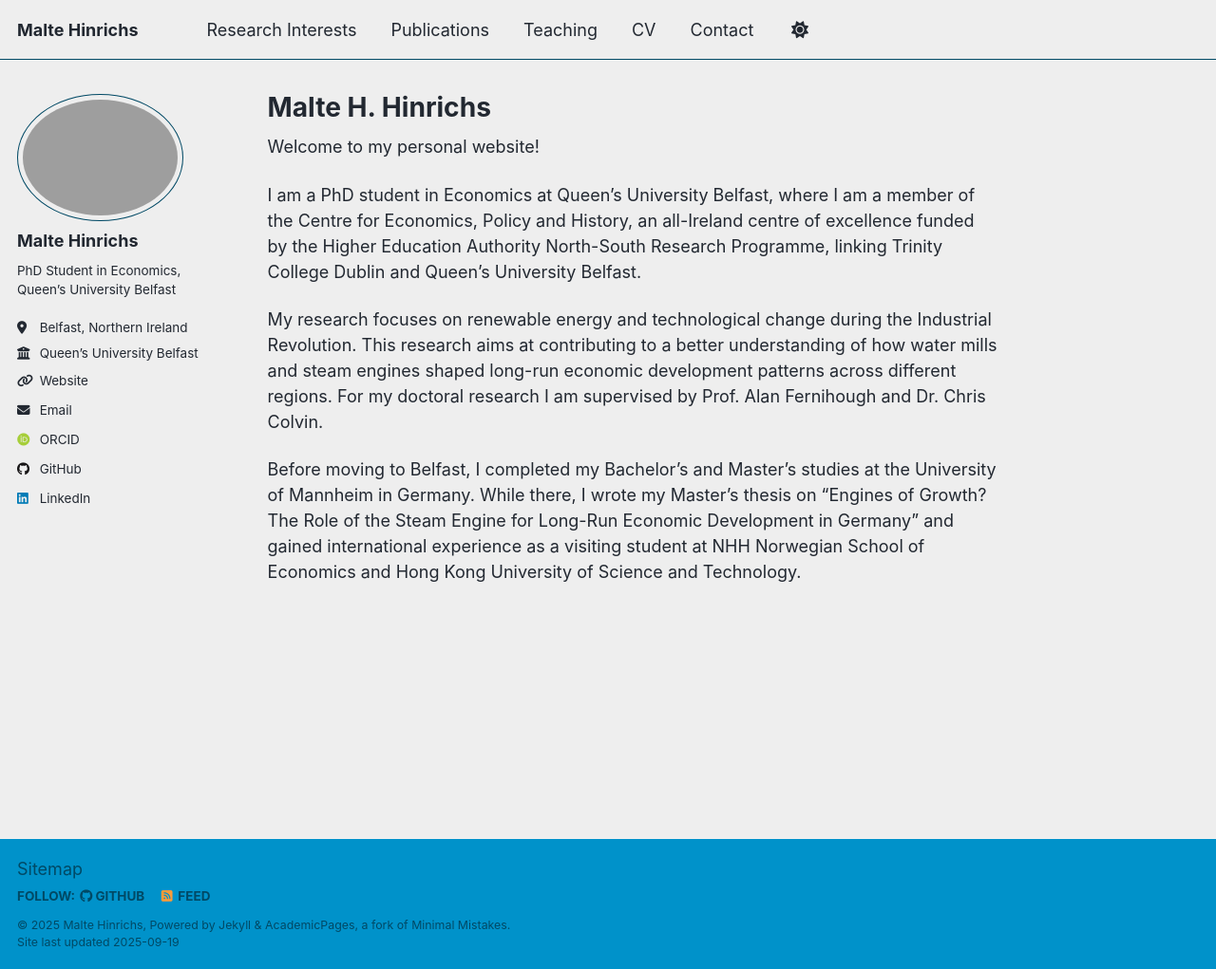
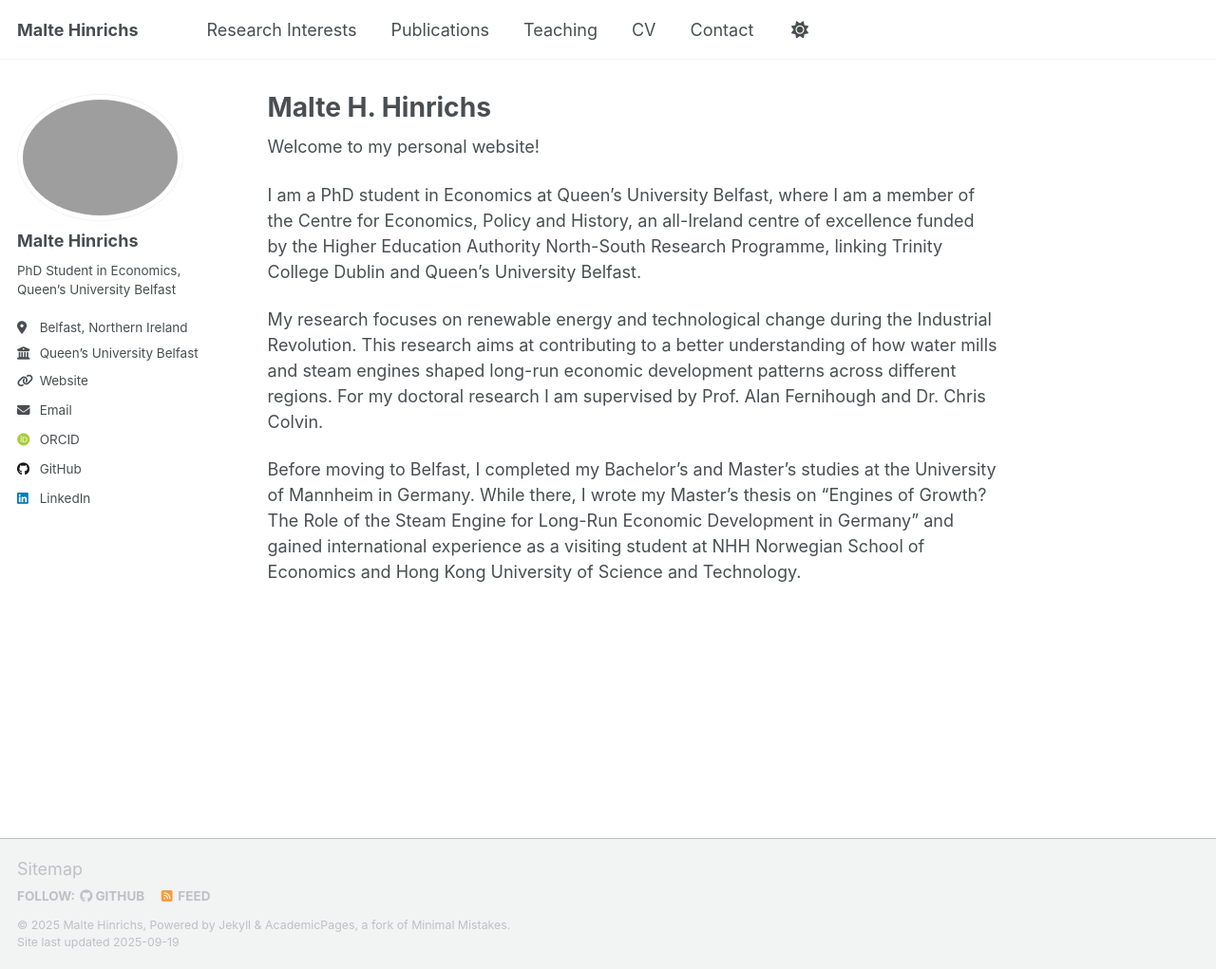
Before and after one commit to maltehhinrichs/maltehhinrichs.github.io, a Jekyll site: the page built from _pages/about.md, in a window 1280 px wide and 1021 px high. Shown: the whole window at 95% size. Built offline with Jekyll 4.4.1, drawn with Linux system fonts in a browser that asks for light colours; some web fonts are replaced; a script that is not in the unit is left out.

```diff
--- a/_config.yml
+++ b/_config.yml
@@ -8,7 +8,7 @@
 
 # Basic Site Settings
 locale                   : "en-US"
-site_theme               : "air" # Currently available options are "default", "air"
+#site_theme               : "air" # Currently available options are "default", "air"
 title                    : "Malte Hinrichs"
 title_separator          : "-"
 name                     : &name "Malte Hinrichs"
```
